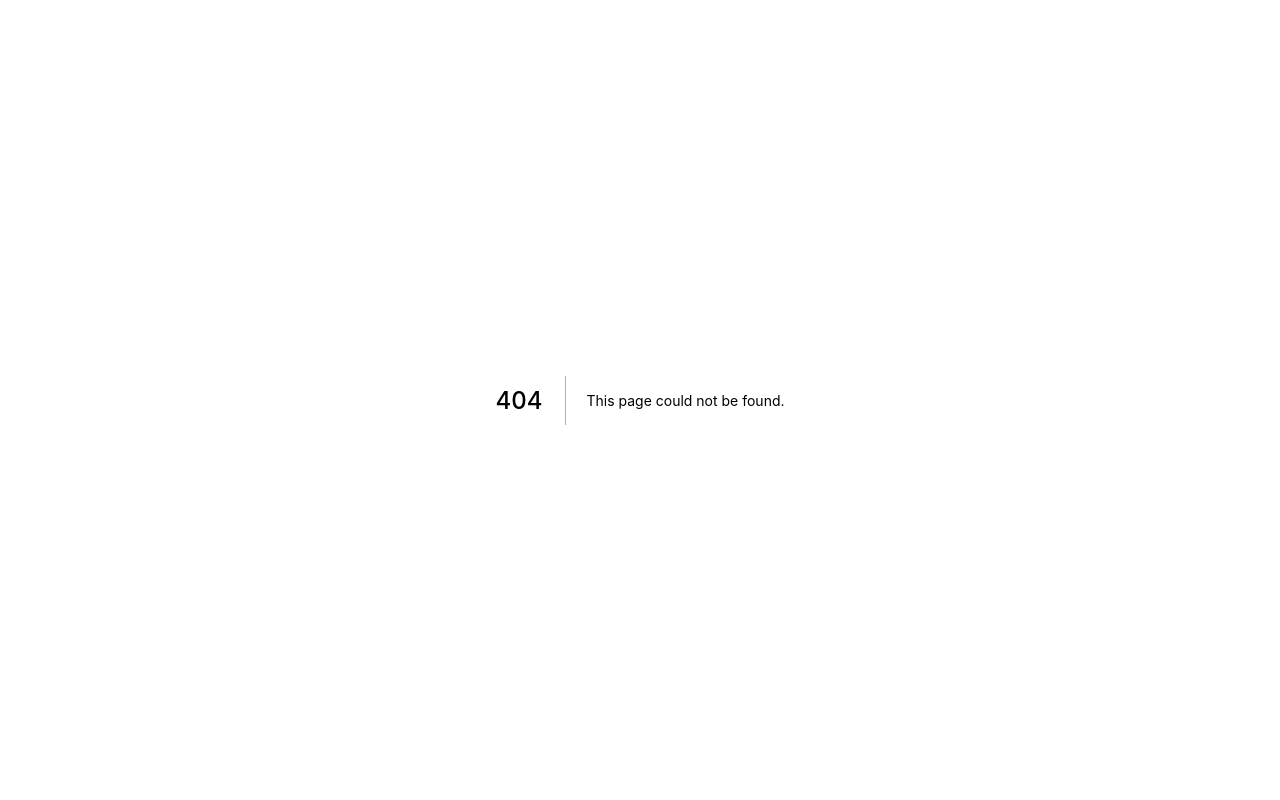
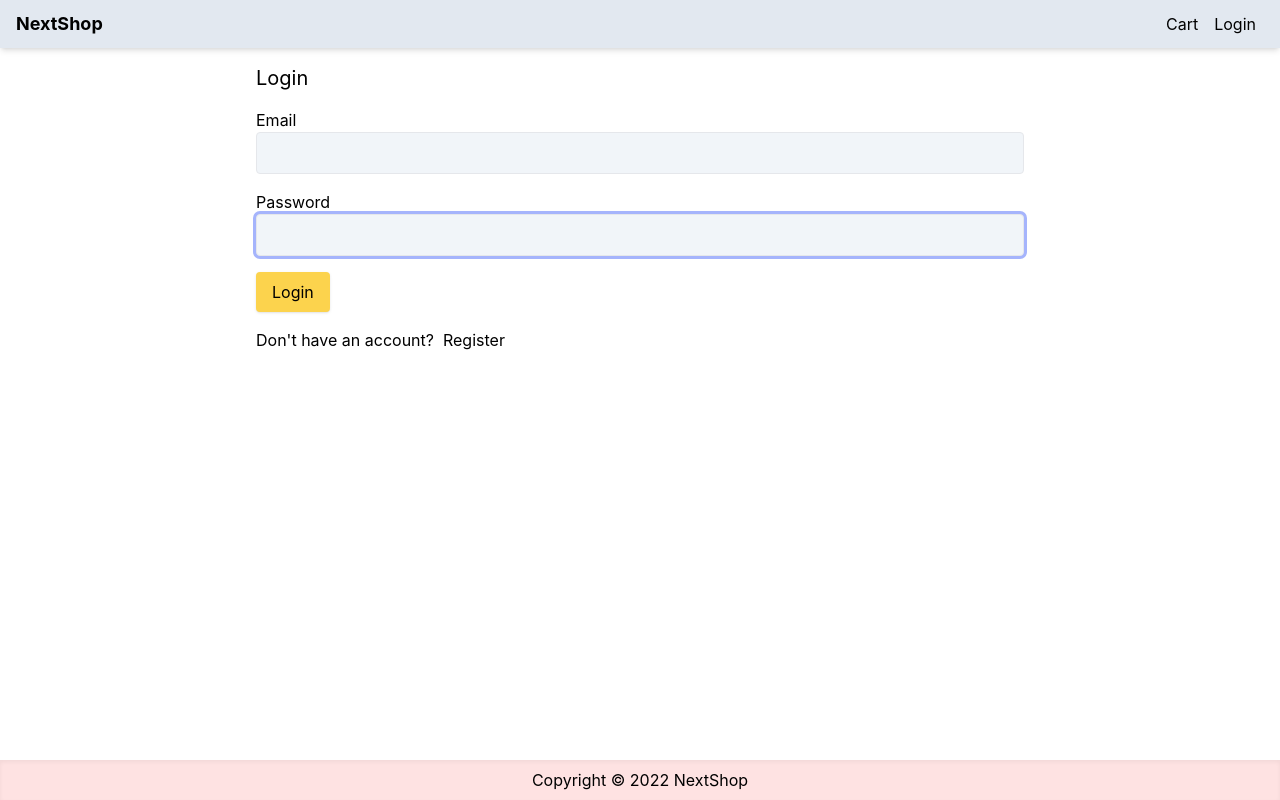
Before and after one commit to kmw1122/nextshop, a Next.js app: page /login in a window 1280 px wide. Before the commit this address had no page. Built offline with nearby package versions, Linux system fonts and the light colour scheme.

Commit message:
9-CreateLoginForm

```diff
--- a/package.json
+++ b/package.json
@@ -13,7 +13,8 @@
     "js-cookie": "^3.0.1",
     "next": "12.3.1",
     "react": "18.2.0",
-    "react-dom": "18.2.0"
+    "react-dom": "18.2.0",
+    "react-hook-form": "^7.37.0"
   },
   "devDependencies": {
     "autoprefixer": "^10.4.12",
--- a/pages/cart.js
+++ b/pages/cart.js
@@ -95,7 +95,7 @@
 
               <li>
                 <button
-                  onClick={() => router.push('/shipping')}
+                  onClick={() => router.push('login?redirect=/shipping')}
                   className="primary-button w-full"
                 >
                   Check Out
--- /dev/null
+++ b/pages/login.js
@@ -0,0 +1,73 @@
+import Link from 'next/link'
+import { useForm } from 'react-hook-form'
+import Layout from '../components/Layout'
+
+export default function LoginScreen() {
+  const {
+    handleSubmit,
+    register,
+    formState: { errors },
+  } = useForm()
+
+  const submitHandler = ({ email, password }) => {
+    console.log(email, password)
+  }
+
+  return (
+    <Layout title="Login">
+      <form
+        className="mx-auto max-w-screen-md"
+        onSubmit={handleSubmit(submitHandler)}
+      >
+        <h1 className="mb-4 text-xl">Login </h1>
+        <div className="mb-4">
+          <label htmlFor="email">Email</label>
+
+          <input
+            type="email"
+            {...register('email', {
+              required: 'Please enter email',
+              pattern: {
+                value: /^[a-zA-Z0-9_.+-]+@[a-zA-Z0-9-]+.[a-zA-Z0-9-.]+$/i,
+                message: 'Please enter valid email',
+              },
+            })}
+            className="w-full"
+            id="email"
+            autoFocus
+          />
+          {errors.email && (
+            <div className="text-red-500">{errors.email.message}</div>
+          )}
+        </div>
+
+        <div className="mb-4">
+          <label htmlFor="password">Password</label>
+
+          <input
+            type="password"
+            {...register('password', {
+              required: 'Please enter password',
+              minLength: { value: 3, message: 'password is more than 3 chars' },
+            })}
+            className="w-full"
+            id="password"
+            autoFocus
+          />
+          {errors.password && (
+            <div className="text-red-500 ">{errors.password.message}</div>
+          )}
+        </div>
+
+        <div className="mb-4">
+          <button className="primary-button">Login</button>
+        </div>
+
+        <div className="mb-4">
+          Don&apos;t have an account? &nbsp;
+          <Link href="register">Register</Link>
+        </div>
+      </form>
+    </Layout>
+  )
+}
--- a/styles/globals.css
+++ b/styles/globals.css
@@ -35,3 +35,9 @@
     background: black;
   }
 }
+
+input,
+select,
+textarea {
+  @apply rounded border p-2 outline-none ring-indigo-300 focus:ring bg-slate-100;
+}
```
Also changed, not shown: 2 other files (tests, documents, lock files or other folders).
